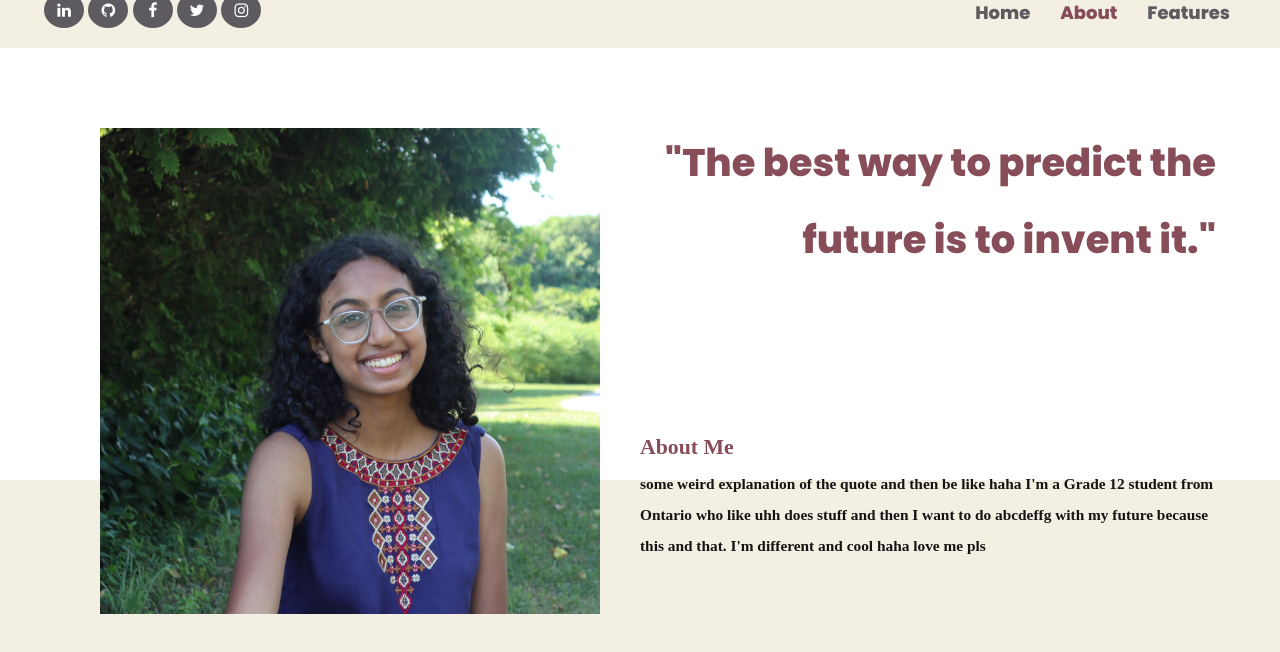
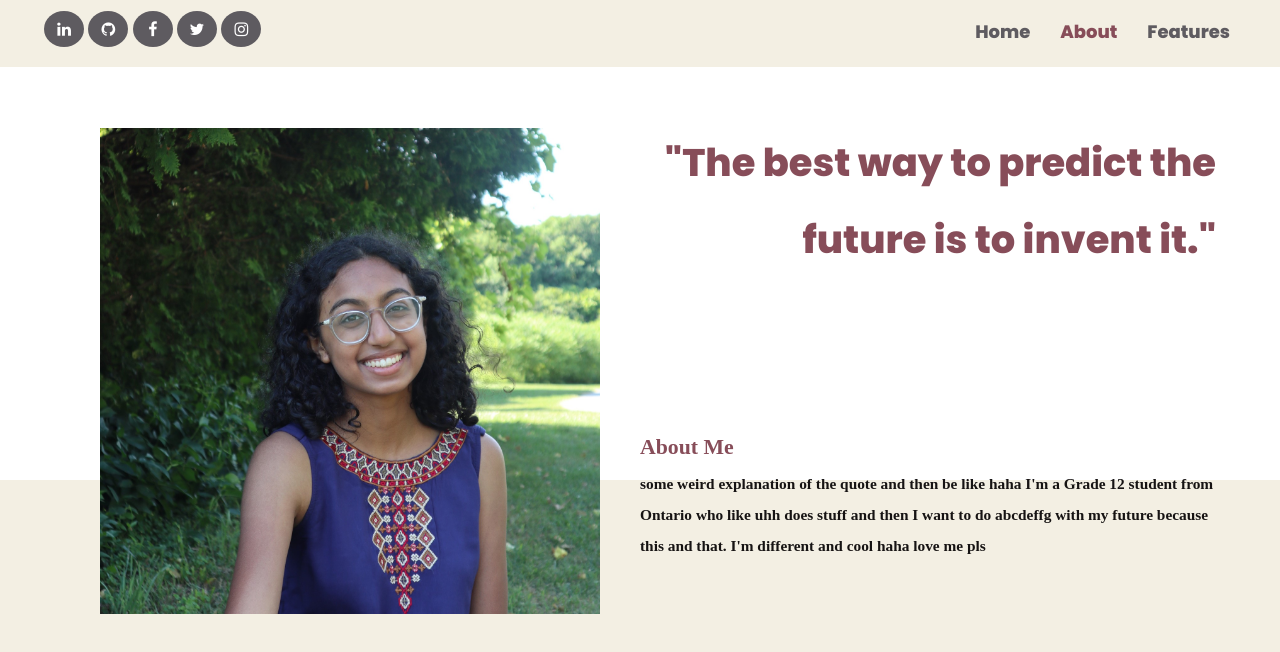
Before and after one commit to charlenerocha/charocha.github.io, a plain HTML site: page about.html in a window 1280 px wide. Drawn offline with Linux system fonts and the light colour scheme.

Commit message:
Update about.css

```diff
--- a/css/about.css
+++ b/css/about.css
@@ -63,8 +63,9 @@ a.active, a:hover{
 }
 
 header {
+    position: fixed;
+    top: 0;
     margin: 0;
-    margin-top: -1.5%;
     padding: 20px;
     padding-right: 50px;
     font-family: 'Poppins', sans-serif;
```
